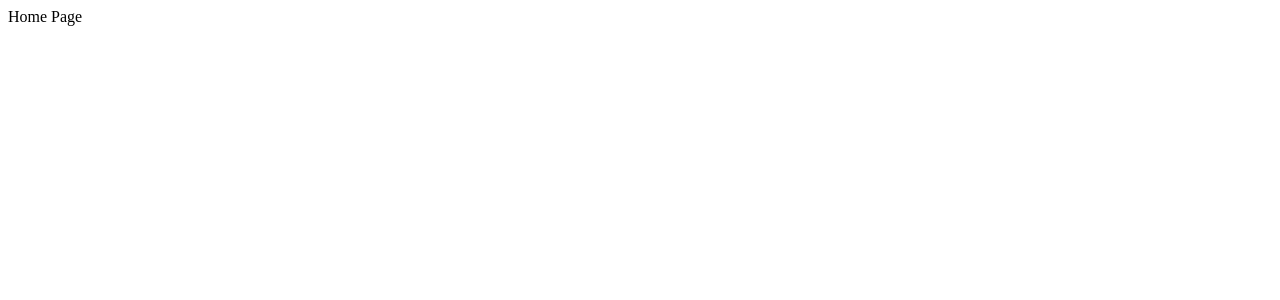
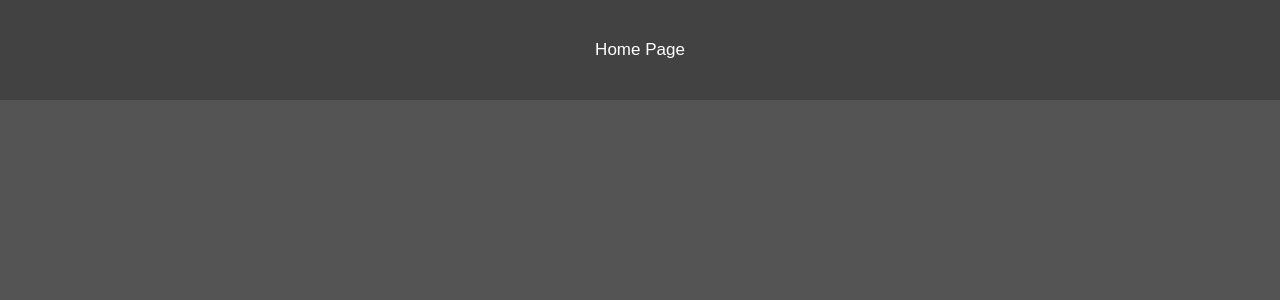
Before and after one commit to Nitek26/ReactTraning, a React (Create React App) app: page / in a window 1280 px wide. Shown: the top 300 px of the page. Built offline with nearby package versions, Linux system fonts and the light colour scheme.

Commit message:
add a bit of styling

```diff
--- a/src/App.css
+++ b/src/App.css
@@ -1,38 +1,4 @@
 .App {
-  text-align: center;
+  background-color: #424242;
+
 }
-
-.App-logo {
-  height: 40vmin;
-  pointer-events: none;
-}
-
-@media (prefers-reduced-motion: no-preference) {
-  .App-logo {
-    animation: App-logo-spin infinite 20s linear;
-  }
-}
-
-.App-header {
-  background-color: #282c34;
-  min-height: 100vh;
-  display: flex;
-  flex-direction: column;
-  align-items: center;
-  justify-content: center;
-  font-size: calc(10px + 2vmin);
-  color: white;
-}
-
-.App-link {
-  color: #61dafb;
-}
-
-@keyframes App-logo-spin {
-  from {
-    transform: rotate(0deg);
-  }
-  to {
-    transform: rotate(360deg);
-  }
-}
--- a/src/App.js
+++ b/src/App.js
@@ -1,13 +1,15 @@
 import React from 'react';
 import './App.css';
-import HomePage from './components/HomePage';
+import HomePage from './components/HomePage/HomePage';
 import ErrorBoundary from './components/ErrorBoundary';
 
 function App() {
   return (
-    <ErrorBoundary>
-      <HomePage />
-    </ErrorBoundary>
+    <div className="App">
+      <ErrorBoundary>
+        <HomePage />
+      </ErrorBoundary>
+    </div>
   );
 }
 
--- /dev/null
+++ b/src/components/HomePage/HomePage.css
@@ -0,0 +1,11 @@
+.homepage {
+    display: flex;
+    flex-direction: column;
+    align-items: center;
+    justify-content: center;
+    padding: 40px;
+}
+
+.homepage>div{
+    height: 100%;
+}
--- a/src/components/HomePage.jsx
+++ b/src/components/HomePage/HomePage.jsx
@@ -1,4 +1,5 @@
 import React from 'react';
+import './HomePage.css';
 
 class Homepage extends React.Component {
 
--- a/src/index.css
+++ b/src/index.css
@@ -0,0 +1,7 @@
+body {
+    background-color: #545454;
+    color: white;
+    font-family: Arial, Helvetica, sans-serif;
+    font-size: 17px;
+    margin: 0;
+  }
```
